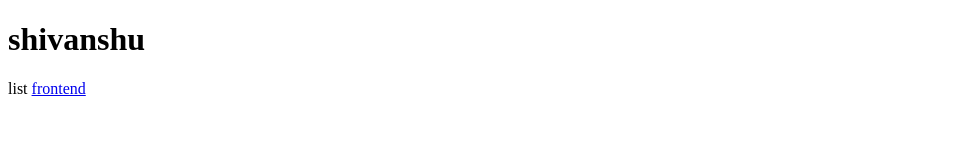
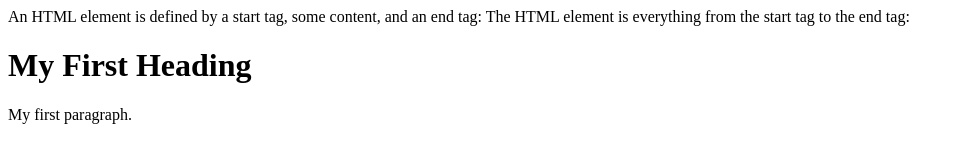
Before and after one commit to shivanshusoni29/Practice, a plain HTML site: page Full stack/frontend/languages/html/intro/index.html in a window 1280 px wide. Shown: the whole page, without its empty margins (0-964 px from the left). Drawn offline with Linux system fonts and the light colour scheme.

Commit message:
intial commit

```diff
--- a/fullstack/index.html
+++ b/Full stack/frontend/languages/html/intro/index.html
@@ -6,8 +6,10 @@
     <title>Document</title>
 </head>
 <body>
-    <h1>shivanshu</h1>
-    list
-    <a href="./fullstack/frontend/.index.html">frontend</a>
+    An HTML element is defined by a start tag, some content, and an end tag:
+The HTML element is everything from the start tag to the end tag:
+
+<h1>My First Heading</h1>
+<p>My first paragraph.</p>
 </body>
 </html>
```
Also changed, not shown: Full stack/frontend/index.html (renamed from fullstack/frontend/languages/Html/index.html, +1 -1 lines), Full stack/frontend/languages/html/index.html (renamed from fullstack/frontend/languages/index.html, +1 -1 lines), Full stack/frontend/languages/index.html (renamed from fullstack/frontend/languages/Html/intro/index.html, +1 -1 lines), Full stack/index.html (added, +11 -0 lines), fullstack/frontend/index.html (deleted).
